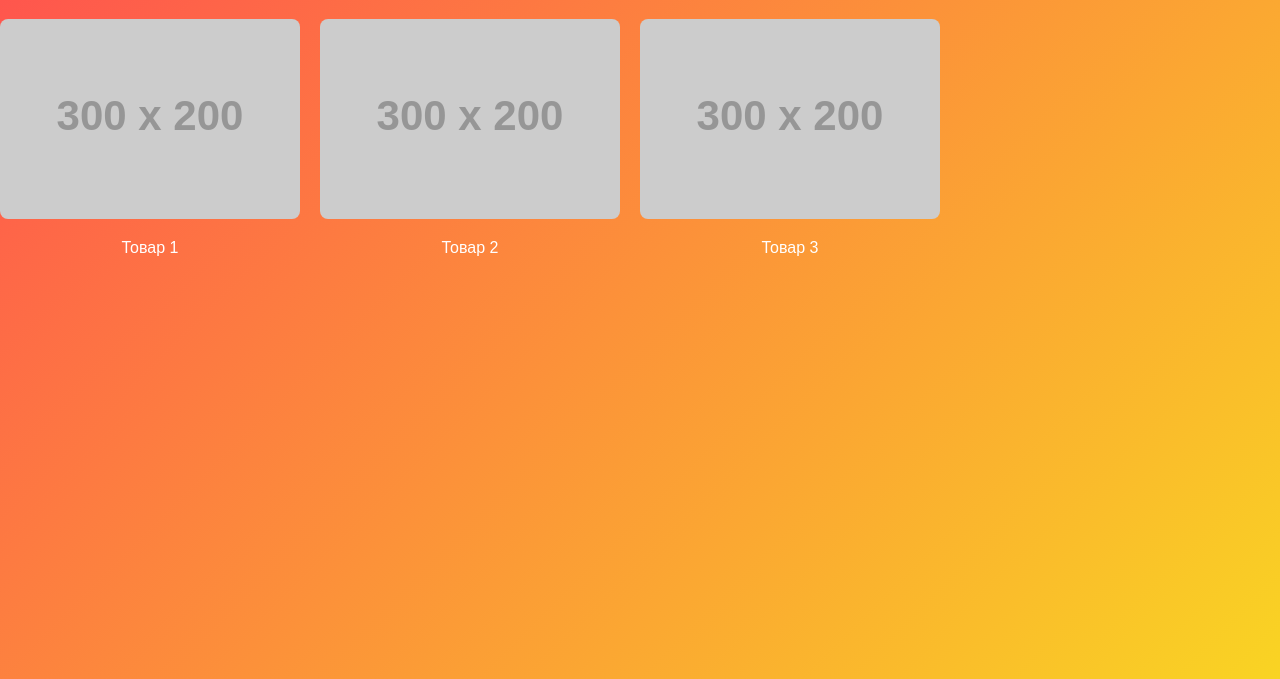
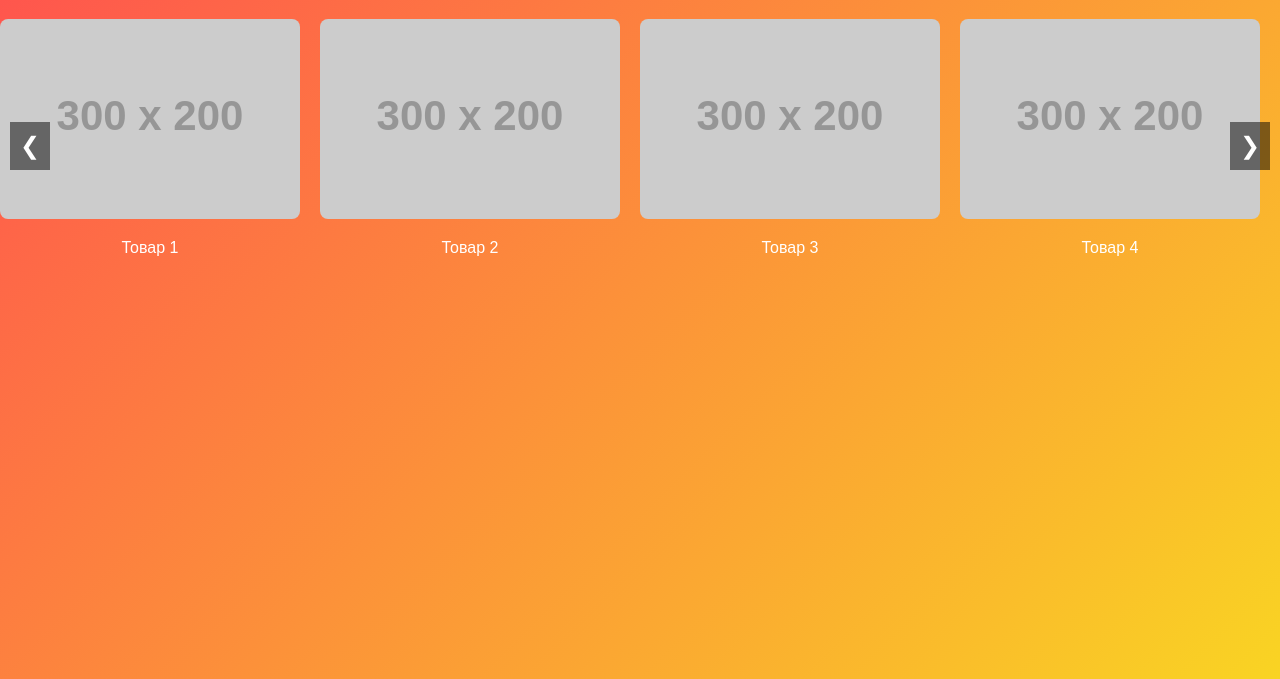
Before and after one commit to VHISTORE/onlinestore, a plain HTML site: page index.html in a window 1280 px wide. Shown: the part 121-800 px from the top of the page. Drawn offline with Linux system fonts and the light colour scheme; placeholder pictures from the web are drawn by us.

Commit message:
Update index.html

```diff
--- a/index.html
+++ b/index.html
@@ -25,8 +25,10 @@
 
     <main class="main-content">
         <h1>Топовые товары</h1>
+        <div class="carousel-container">
+            <button class="carousel-btn prev-btn">&#10094;</button>
             <div class="carousel">
-            <div class="carousel-item active">
+                <div class="carousel-item">
                     <img src="https://via.placeholder.com/300x200" alt="Товар 1">
                     <p>Товар 1</p>
                 </div>
@@ -38,6 +40,16 @@
                     <img src="https://via.placeholder.com/300x200" alt="Товар 3">
                     <p>Товар 3</p>
                 </div>
+                <div class="carousel-item">
+                    <img src="https://via.placeholder.com/300x200" alt="Товар 4">
+                    <p>Товар 4</p>
+                </div>
+                <div class="carousel-item">
+                    <img src="https://via.placeholder.com/300x200" alt="Товар 5">
+                    <p>Товар 5</p>
+                </div>
+            </div>
+            <button class="carousel-btn next-btn">&#10095;</button>
         </div>
     </main>
 
```
Lines whose indentation alone changed are shown as unchanged.
